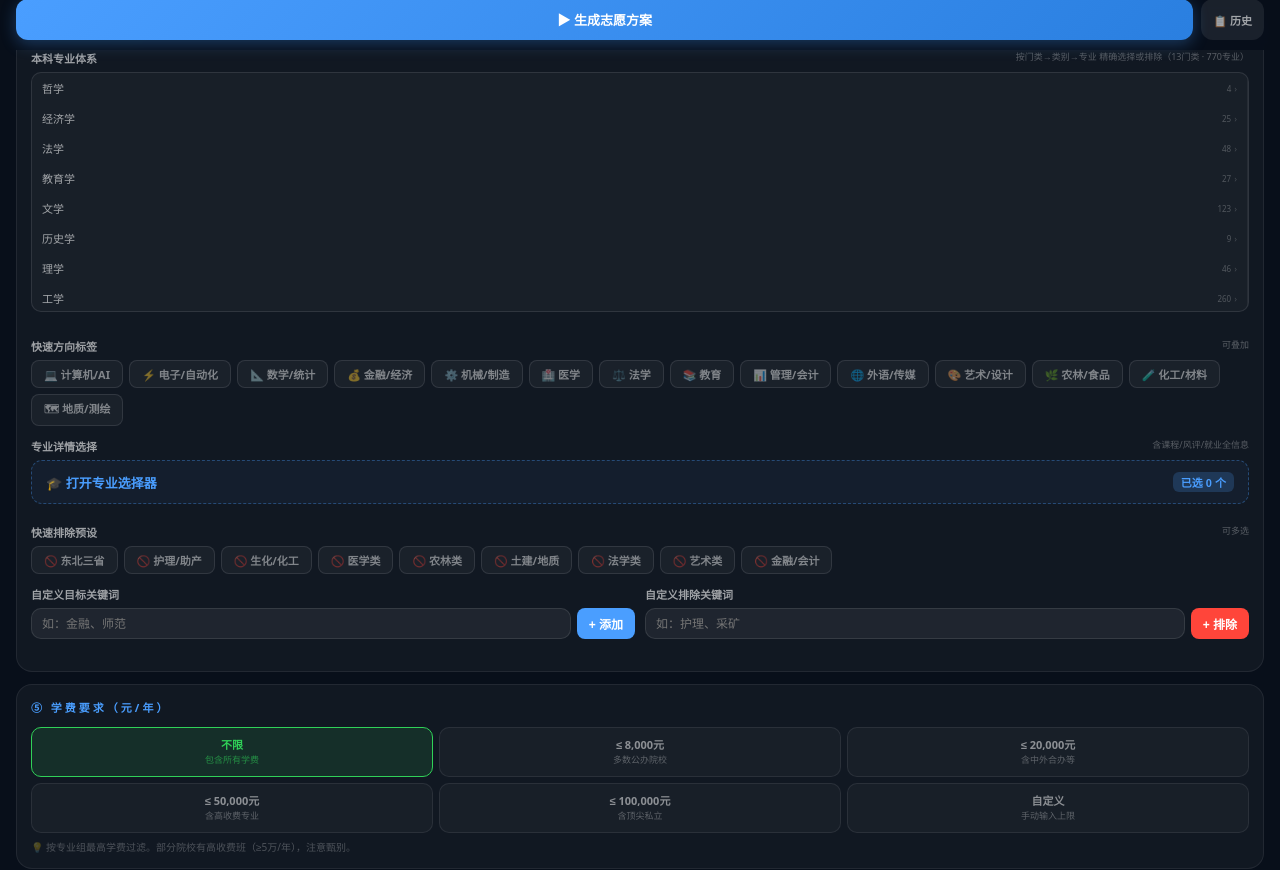
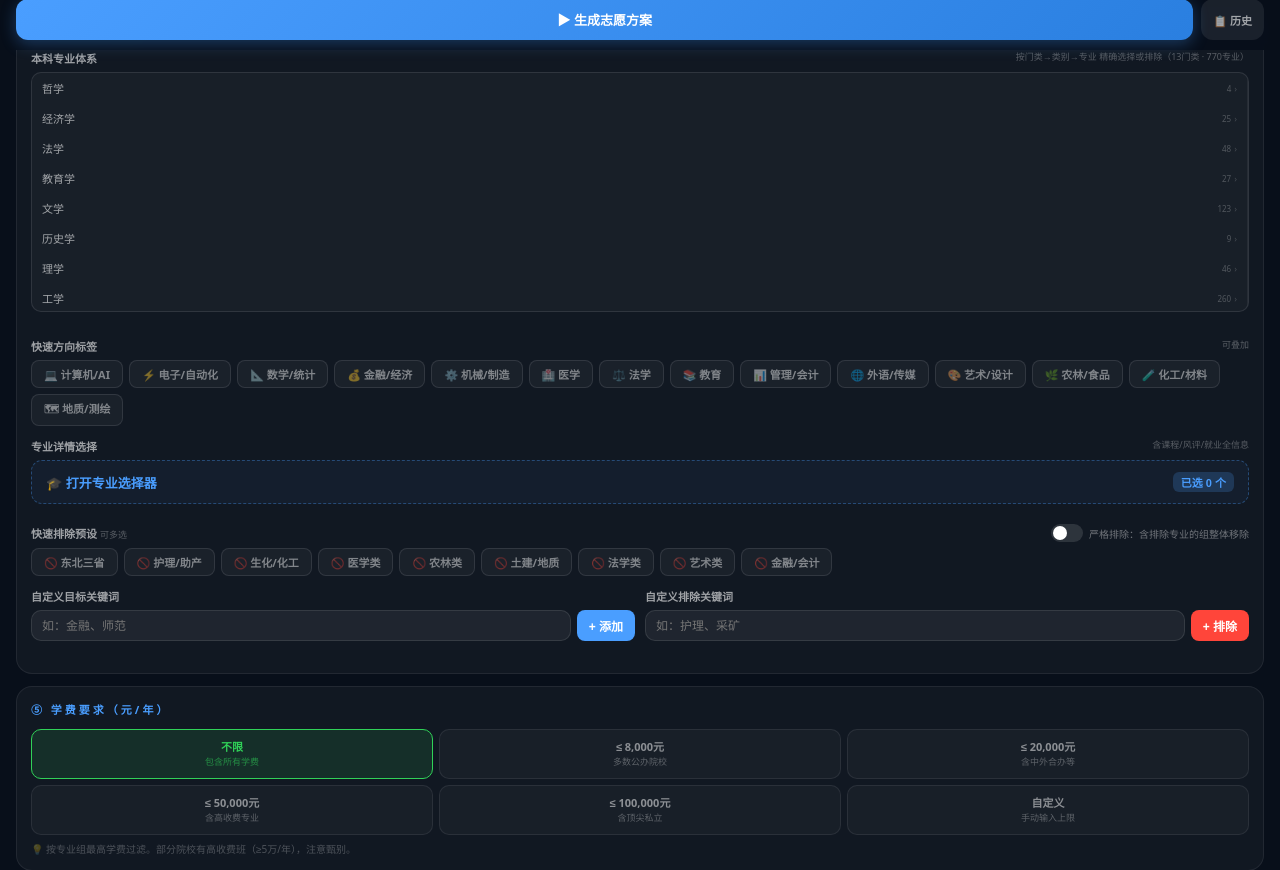
Before and after one commit to xiexin25-dotcom/gaokao-live, a Flask app: page /plan in a window 1280 px wide. Shown: the part 750-1620 px from the top of the page. Run offline with Flask 3, Linux system fonts and the light colour scheme; parts of the project's set-up code (start-up, migrations or seed data) failed here and were passed over.

Commit message:
feat: 级联排除联动专业选择器 + 严格排除模式
1. 级联排除联动：在级联选择器中排除的门类/类别/专业，
   在专业选择器（专业库520条）中自动隐藏，排除优先级最高
2. 严格排除模式开关（默认关闭）：
   - 开启后，含任意排除专业的专业组将整体移除，不出现在志愿表中
   - 后端planner.py：strict_exclude=True时过滤excl_in_group非空的组
   - 前端：红色滑块开关，位于排除预设区域旁
3. app.py补充strict_exclude参数透传

Co-Authored-By: Claude Opus 4.6 <noreply@anthropic.com>

```diff
--- a/app.py
+++ b/app.py
@@ -215,6 +215,7 @@ def api_generate():
             'ke_lei':           ke_lei,
             'target_kw':        body.get('target_kw', []),
             'exclude_kw':       body.get('exclude_kw', []),
+            'strict_exclude':   body.get('strict_exclude', False),
             'exclude_northeast':body.get('exclude_northeast', False),
             'pref_provinces':   body.get('pref_provinces', []),
             'exclude_provinces':body.get('exclude_provinces', []),
--- a/engine/planner.py
+++ b/engine/planner.py
@@ -102,6 +102,7 @@ def build_plan(profile: dict) -> dict:
         raise ValueError(f"科类必须为'物理'或'历史'，收到: {ke_lei!r}")
     target_kw  = profile.get('target_kw', [])
     exclude_kw = profile.get('exclude_kw', [])
+    strict_exclude  = profile.get('strict_exclude', False)   # 严格排除：含排除专业的组整体移除
     exclude_ne      = profile.get('exclude_northeast', False)
     pref_provinces  = profile.get('pref_provinces', [])    # 白名单（包含）
     exc_provinces   = profile.get('exclude_provinces', []) # 黑名单（排除）
@@ -414,6 +415,10 @@ def build_plan(profile: dict) -> dict:
             'n_cold_over_ref': n_cold_over_ref,
             'excl_in_group':   excl_in_group,   # 用户排除专业中出现在本组的列表
         })
+
+    # ── 严格排除模式：含排除专业的组整体移除 ──
+    if strict_exclude and exclude_kw:
+        rows = [r for r in rows if not r.get('excl_in_group')]
 
     all_results = {r['gcode']: r for r in rows}
 
--- a/templates/plan.html
+++ b/templates/plan.html
@@ -353,6 +353,16 @@ input:focus{border-color:#4A9EFF;background:rgba(74,158,255,.06)}
 .ys-old-tag{display:inline-block;font-size:8px;font-weight:800;padding:0 3px;border-radius:2px;background:rgba(255,159,10,.25);color:#FF9F0A;margin:0 2px;vertical-align:middle;cursor:help}
 .sec-lbl{font-size:10px;font-weight:700;letter-spacing:3px;color:rgba(255,255,255,.25);padding:8px 0 4px}
 
+/* ── 严格排除开关 ── */
+.strict-toggle{display:flex;align-items:center;gap:6px;cursor:pointer;user-select:none}
+.strict-toggle input{display:none}
+.strict-slider{position:relative;width:32px;height:18px;background:rgba(255,255,255,.12);border-radius:9px;transition:.2s;flex-shrink:0}
+.strict-slider::after{content:'';position:absolute;left:2px;top:2px;width:14px;height:14px;background:#fff;border-radius:50%;transition:.2s}
+.strict-toggle input:checked + .strict-slider{background:#FF453A}
+.strict-toggle input:checked + .strict-slider::after{left:16px}
+.strict-label{font-size:10px;color:rgba(255,255,255,.4);font-weight:400}
+.strict-toggle input:checked ~ .strict-label{color:#FF453A}
+
 /* ── 本科专业体系级联选择器 ── */
 .cas-wrap{display:flex;gap:1px;border:1px solid rgba(255,255,255,.1);border-radius:10px;overflow:hidden;max-height:240px;background:rgba(255,255,255,.03)}
 .cas-col{flex:1;overflow-y:auto;min-width:0;scrollbar-width:thin;scrollbar-color:rgba(74,158,255,.2) transparent;border-right:1px solid rgba(255,255,255,.06)}
@@ -647,9 +657,16 @@ input:focus{border-color:#4A9EFF;background:rgba(74,158,255,.06)}
     <div class="mp-selected-chips" id="mpSelectedChips"></div>
   </div>
 
-  <!-- 3C: 快速排除预设 -->
+  <!-- 3C: 快速排除预设 + 严格排除开关 -->
   <div class="field">
-    <div class="field-lbl">快速排除预设 <span class="field-sub">可多选</span></div>
+    <div class="field-lbl" style="display:flex;align-items:center;justify-content:space-between;flex-wrap:wrap;gap:6px">
+      <span>快速排除预设 <span class="field-sub">可多选</span></span>
+      <label class="strict-toggle" title="开启后，含排除专业的专业组将整体移除，不出现在志愿表中">
+        <input type="checkbox" id="strictExcludeToggle" onchange="onStrictExcludeChange()">
+        <span class="strict-slider"></span>
+        <span class="strict-label">严格排除：含排除专业的组整体移除</span>
+      </label>
+    </div>
     <div class="tag-grid" id="excludeGrid"></div>
   </div>
 
@@ -789,6 +806,11 @@ const EX_LABELS = {
   law:'🚫 法学类', art:'🚫 艺术类', finance:'🚫 金融/会计',
 };
 let selTargetLibs = new Set(), selExcludePresets = new Set();
+let strictExcludeMode = false;  // 严格排除模式：含排除专业的组整体移除
+
+function onStrictExcludeChange(){
+  strictExcludeMode = document.getElementById('strictExcludeToggle').checked;
+}
 
 // ── 立即渲染按钮（不依赖网络请求）────────────────────
 buildTargetGrid();
@@ -1277,6 +1299,7 @@ async function generate(){
       body: JSON.stringify({
         score, ke_lei: selKeLei,
         target_kw: targetKws, exclude_kw: excludeKws,
+        strict_exclude: strictExcludeMode,   // 严格排除：含排除专业的组整体移除
         pref_provinces:    provMode==='inc' && selProvinces.size>0 ? [...selProvinces] : [],
         exclude_provinces: provMode==='exc' && selProvinces.size>0 ? [...selProvinces] : [],
         include_types: ALL_STYPES.filter(t=>stypeState[t]==='inc'),
@@ -2684,9 +2707,38 @@ function _buildMpCardHTML(m){
   </div>`;
 }
 
+// ── 构建被排除的门类/类别集合（级联排除优先级最高）──
+function _buildCasExcludeSets(){
+  const exCats = new Set();   // 被整体排除的门类
+  const exLeis = new Set();   // 被整体排除的类别
+  // 如果某门类下所有专业都被排除 → 该门类被排除
+  BENKE_TREE.forEach(cat=>{
+    const allMajors = cat.c.flatMap(l=>l.m);
+    if(allMajors.length > 0 && allMajors.every(m=>casExcludes.has(m))){
+      exCats.add(cat.n);
+    }
+    cat.c.forEach(lei=>{
+      if(lei.m.length > 0 && lei.m.every(m=>casExcludes.has(m))){
+        exLeis.add(lei.n);
+      }
+    });
+  });
+  return {exCats, exLeis};
+}
+
 function renderMpCards(){
   const q = (document.getElementById('mpSearch').value||'').trim().toLowerCase();
+  // 获取级联排除集合
+  const {exCats, exLeis} = _buildCasExcludeSets();
+
   _mpFilteredList = MP_MAJORS.filter(m=>{
+    // ★ 级联排除优先级最高：被排除的门类/类别/专业不显示
+    if(casExcludes.has(m.专业)) return false;
+    if(exCats.has(m.门类)) return false;
+    if(exLeis.has(m.类别)) return false;
+    // 单个排除关键词也过滤（来自快速排除预设+自定义排除）
+    if(excludeKws.length && excludeKws.some(kw => m.专业.includes(kw) || m.类别.includes(kw))) return false;
+
     // 自定义标签优先
     if(mpActiveCustomTag !== null){
       const tag = mpCustomTags[mpActiveCustomTag];
```
